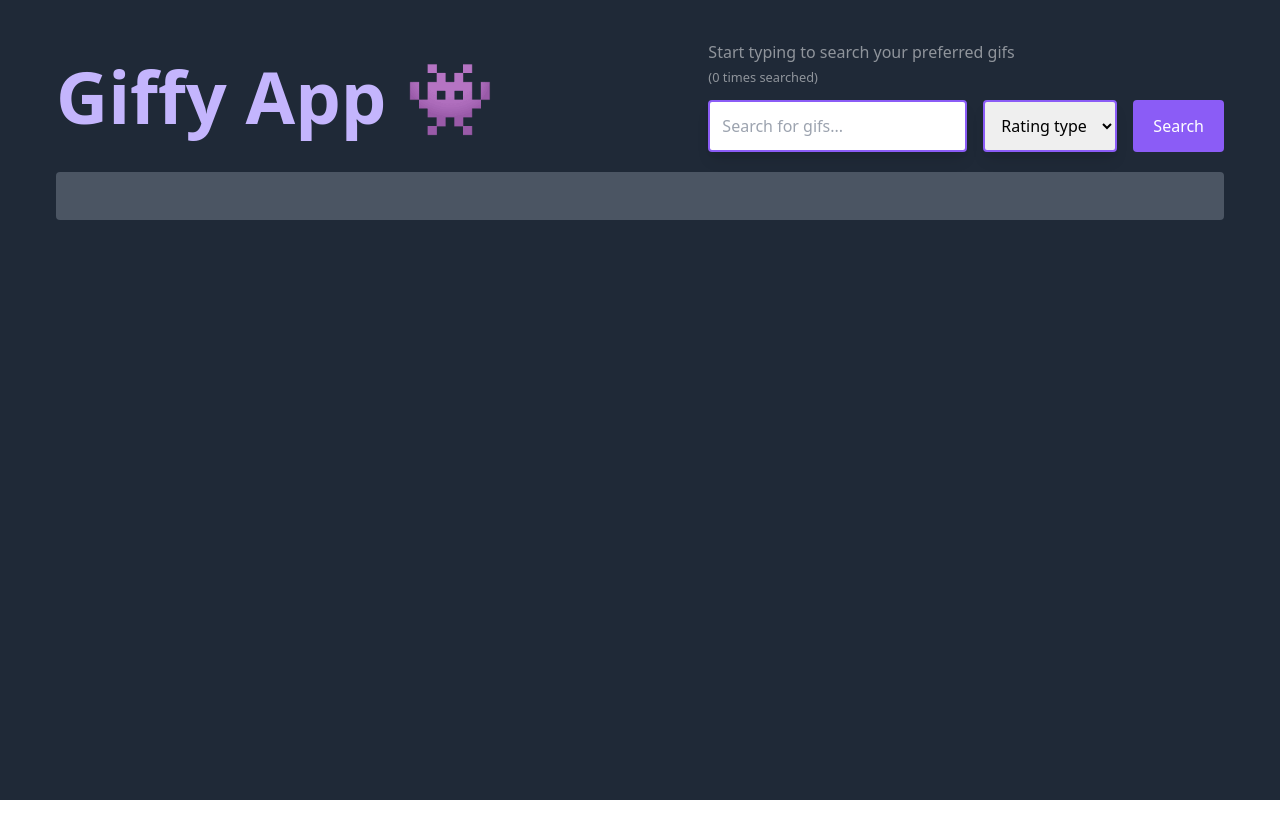
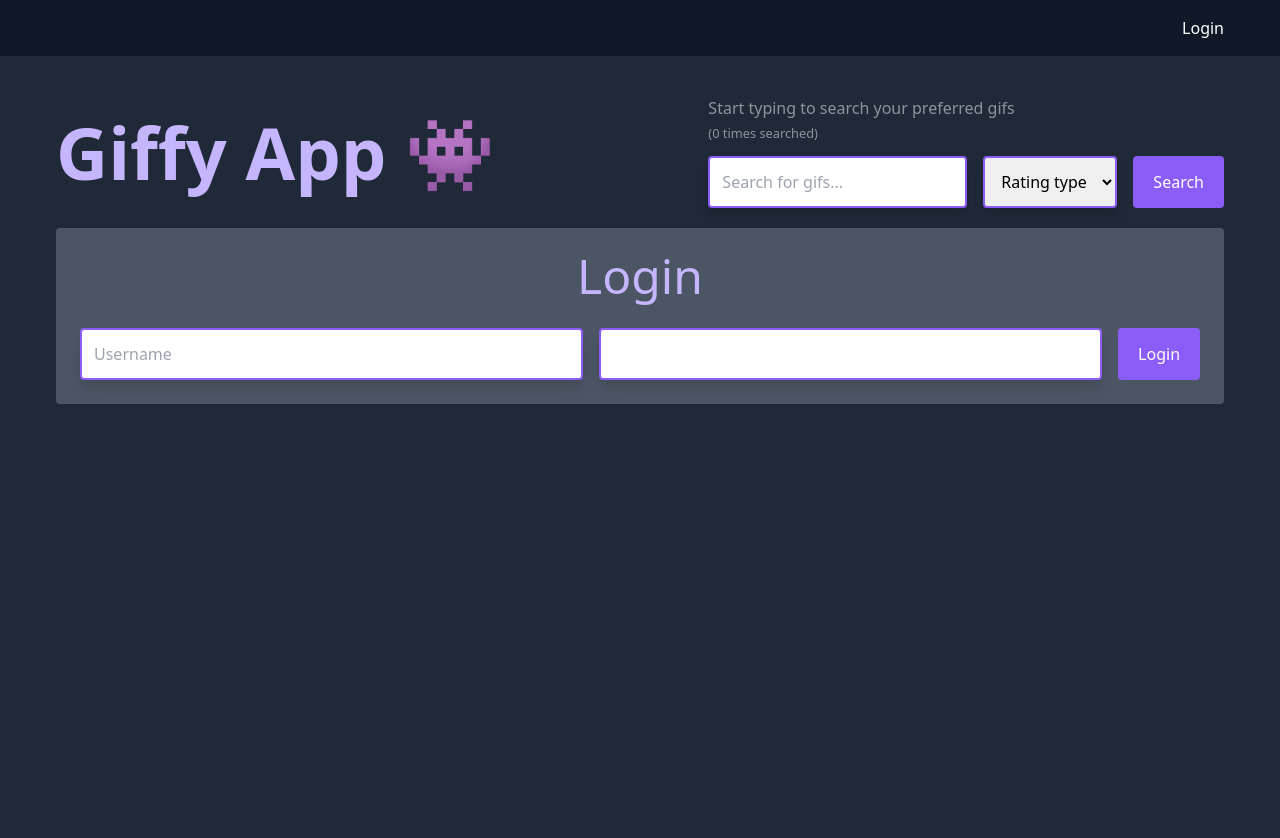
Before and after one commit to diegaco/giphy-react, a React (Create React App) app: page /login in a window 1280 px wide. Shown: the top 838 px of the page. Before the commit the page ends 800 px from the top, so only its background shows below. Built offline with nearby package versions, Linux system fonts and the light colour scheme; the HTML template or start-up script is replaced by a standard one.

Commit message:
Not Found Page and Login/Logout actions

```diff
--- a/src/App.jsx
+++ b/src/App.jsx
@@ -1,12 +1,19 @@
 import Search from './components/Search';
-import { Route, Link } from 'wouter';
+import { Route, Link, Switch, Redirect} from 'wouter';
 import Gifs from './pages/Gifs';
 import Gif from './pages/Gif/index';
 import Home from './pages/Home';
+import Header from './components/Header';
+import NotFound from './pages/NotFound';
+import Login from './pages/Login';
+import { UserContextProvider } from './context/UserContext';
 
 function App() {
 
   return (
+    <>
+      <UserContextProvider>
+        <Header />
         <main className="App py-8 md:py-10 bg-gray-800 min-h-screen">
           <div className="container mx-auto">
             <section className="App-content">
@@ -19,18 +26,20 @@ function App() {
                 </div>
               </div>
               <div className="p-6 bg-gray-600 rounded">
+                <Switch>
                   <Route path="/" component={Home} />
                   <Route path="/gifs/:keyword/:rating?" component={Gifs} />
                   <Route path="/gif/:id" component={Gif} />
-            <Route path="/404" component={() => (
-              <div className="py-52">
-                <h1 className="text-5xl text-purple-300 font-bold text-center">Not Found! :(</h1>
-              </div>
-             )} />
+                  <Route path="/login" component={Login} />
+                  <Route path="/404" component={NotFound} />
+                  <Redirect path="/:rest*" to="/404" />
+                </Switch>
               </div>
             </section>
           </div>
         </main>
+      </UserContextProvider>
+    </>
   );
 }
 
--- /dev/null
+++ b/src/components/Header/index.jsx
@@ -0,0 +1,18 @@
+import { Link } from 'wouter';
+import useUser from '../../hooks/userUser';
+
+export default function Header() {
+  const { isLoggedIn, logout } = useUser();
+
+  return (
+    <header className="py-4 px-4 bg-gray-900">
+      <div className="container mx-auto flex justify-end">
+        {
+          isLoggedIn ?
+            <button onClick={()=>logout()} className="text-white">Log out</button> :
+            <Link to="/login" className="text-white">Login</Link>
+        }
+      </div>
+    </header>
+  );
+}
--- /dev/null
+++ b/src/context/UserContext.js
@@ -0,0 +1,12 @@
+import { createContext, useState } from "react";
+
+export const Context = createContext([]);
+
+export function UserContextProvider({ children }) {
+  const [jwt, setJWT] = useState('');
+  return (
+    <Context.Provider value={{jwt, setJWT}}>
+      { children }
+    </Context.Provider>
+  )
+}
--- /dev/null
+++ b/src/hooks/userUser.js
@@ -0,0 +1,21 @@
+import { useCallback, useContext } from "react";
+import { Context } from "../context/UserContext";
+
+export default function useUser() {
+  const { jwt, setJWT } = useContext(Context);
+
+  const login = useCallback(() => {
+    setJWT('algo')
+  }, [setJWT]);
+
+  const logout = useCallback(() => {
+    setJWT('')
+  }, [setJWT]);
+
+
+  return {
+    isLoggedIn: Boolean(jwt),
+    login,
+    logout
+  }
+}
--- /dev/null
+++ b/src/pages/Login/index.jsx
@@ -0,0 +1,56 @@
+import { useEffect, useState } from 'react';
+import { useLocation } from 'wouter';
+import useUser from '../../hooks/userUser';
+
+export default function Login() {
+  const [user, setUser] = useState('');
+  const [pass, setPass] = useState('');
+  const [, setLocation] = useLocation();
+  const { login, isLoggedIn } = useUser();
+
+  useEffect(() => {
+    if (isLoggedIn) setLocation('/')
+  },[isLoggedIn, setLocation])
+
+  const handleSubmit = ev => {
+    ev.preventDefault();
+    alert(`${user} - ${pass}`);
+    login();
+  }
+
+  const handleUserChange = ev => setUser(ev.target.value);
+  const handlePassChange = ev => setPass(ev.target.value);
+
+  return (
+    <div>
+      <h2 className="text-4xl md:text-5xl font-medium text-purple-300 mb-7 text-center">
+        Login
+      </h2>
+      <form className="flex-grow flex md:w-auto w-full" action="" onSubmit={handleSubmit}>
+        <input
+          className="flex-grow p-3 rounded border-2 border-purple-500 mr-4 shadow-lg focus:outline-none focus:ring-4 focus:ring-purple-300 focus:border-transparent transition-all"
+          onChange={handleUserChange}
+          value={user}
+          type="text"
+          name="user"
+          id="user"
+          placeholder="Username"
+        />
+        <input
+          className="flex-grow p-3 rounded border-2 border-purple-500 mr-4 shadow-lg focus:outline-none focus:ring-4 focus:ring-purple-300 focus:border-transparent transition-all"
+          onChange={handlePassChange}
+          value={pass}
+          type="password"
+          name="pass"
+          id="pass"
+        />
+        <button
+          type="submit"
+          className="px-5 py-3 font-medium rounded bg-purple-500 text-white focus:outline-none focus:ring-4 focus:ring-purple-300 focus:border-transparent transition-all"
+        >
+          Login
+        </button>
+      </form>
+    </div>
+  )
+}
--- /dev/null
+++ b/src/pages/NotFound/index.jsx
@@ -0,0 +1,7 @@
+export default function NotFound() {
+  return (
+    <div className="py-52">
+      <h1 className="text-5xl text-purple-300 font-bold text-center">Not Found! :(</h1>
+    </div>
+  );
+}
--- /dev/null
+++ b/src/services/login.js
@@ -0,0 +1 @@
+const ENDPOINT = 'http://localhost:8000';
```
Lines whose indentation alone changed are shown as unchanged.
